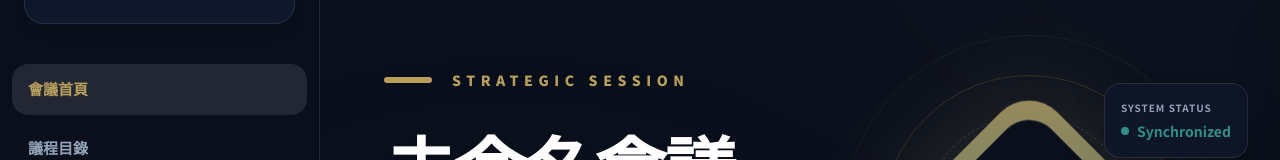
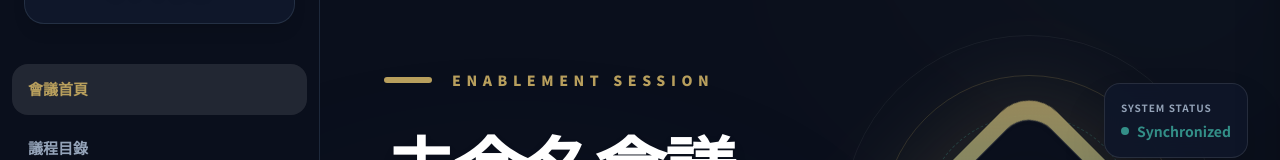
Before and after one commit to m51127x-code/meeting, a React (Vite) app: page / in a window 1280 px wide. Shown: the part 167-327 px from the top of the page. Built offline with nearby package versions, Linux system fonts and the light colour scheme.

Commit message:
Update App.jsx

```diff
--- a/src/App.jsx
+++ b/src/App.jsx
@@ -626,7 +626,7 @@ const xOffset = (pdfWidth - scaledWidth) / 2;
           <div className="w-[55%] flex flex-col justify-center text-white relative z-10">
             <div className="flex items-center gap-5 mb-8">
               <div className="w-12 h-1.5 bg-[#B89F5D] rounded-full" />
-              <span className="text-[#B89F5D] font-black tracking-[0.4em] text-2xl uppercase">Strategic Session</span>
+              <span className="text-[#B89F5D] font-black tracking-[0.4em] text-2xl uppercase"></span>
             </div>
             <h1 className="font-bold mb-10 tracking-tight leading-[1.25] drop-shadow-lg whitespace-pre-wrap" style={{ fontSize: `${config.cover?.titleFontSize || 72}px` }}>
               {config.cover?.title || "未命名會議"}
@@ -908,7 +908,7 @@ const xOffset = (pdfWidth - scaledWidth) / 2;
                   <div className="w-full lg:w-[55%] relative z-10 flex flex-col justify-center">
                     <div className="flex items-center gap-5 mb-8">
                       <div className="w-12 h-1.5 bg-[#B89F5D] rounded-full" />
-                      <span className="text-[#B89F5D] font-black tracking-[0.4em] text-xs md:text-sm uppercase">Strategic Session</span>
+                      <span className="text-[#B89F5D] font-black tracking-[0.4em] text-xs md:text-sm uppercase">ENABLEMENT SESSION</span>
                     </div>
                     <h1 className="font-bold mb-10 tracking-tight leading-[1.25] drop-shadow-lg break-words whitespace-pre-wrap transition-all duration-300" style={{ fontSize: `clamp(36px, ${displayConfig.cover?.titleFontSize || 72}px, 88px)` }}>
                       {displayConfig.cover?.title || "未命名會議"}
```
